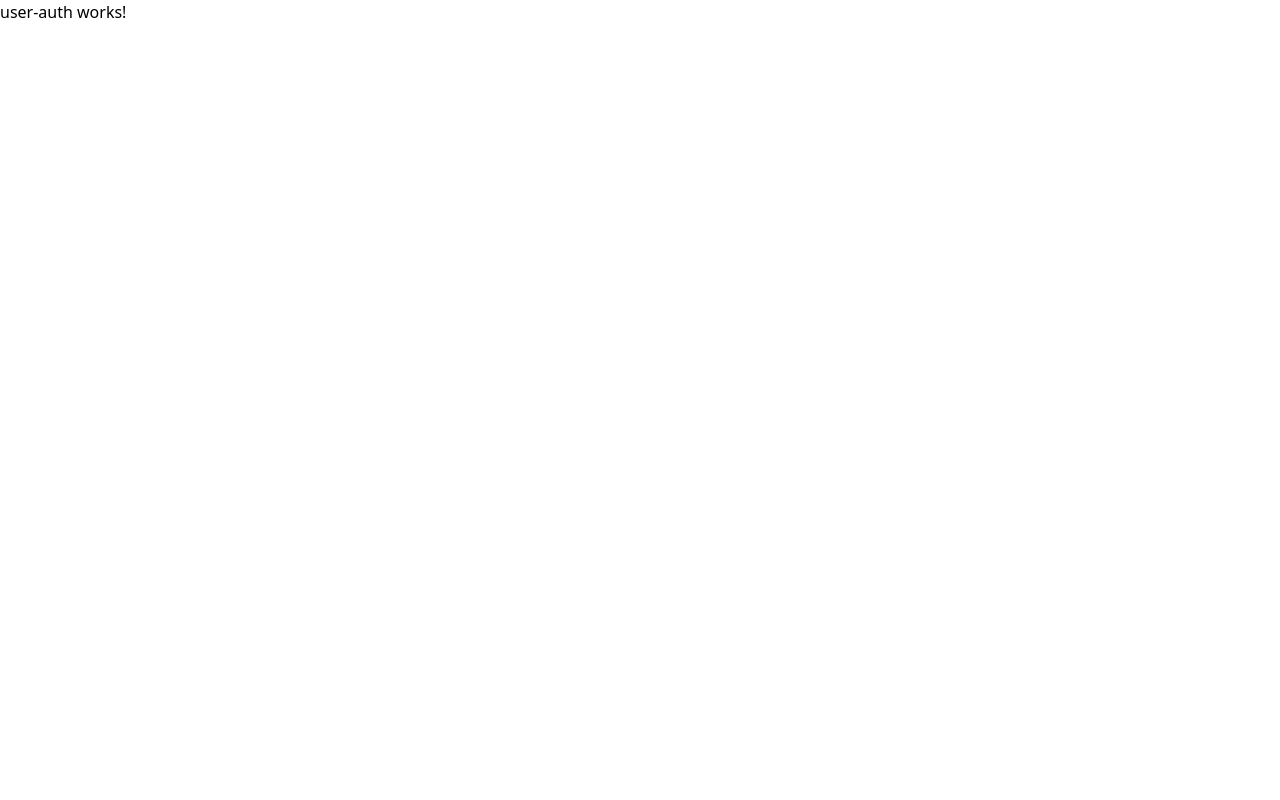
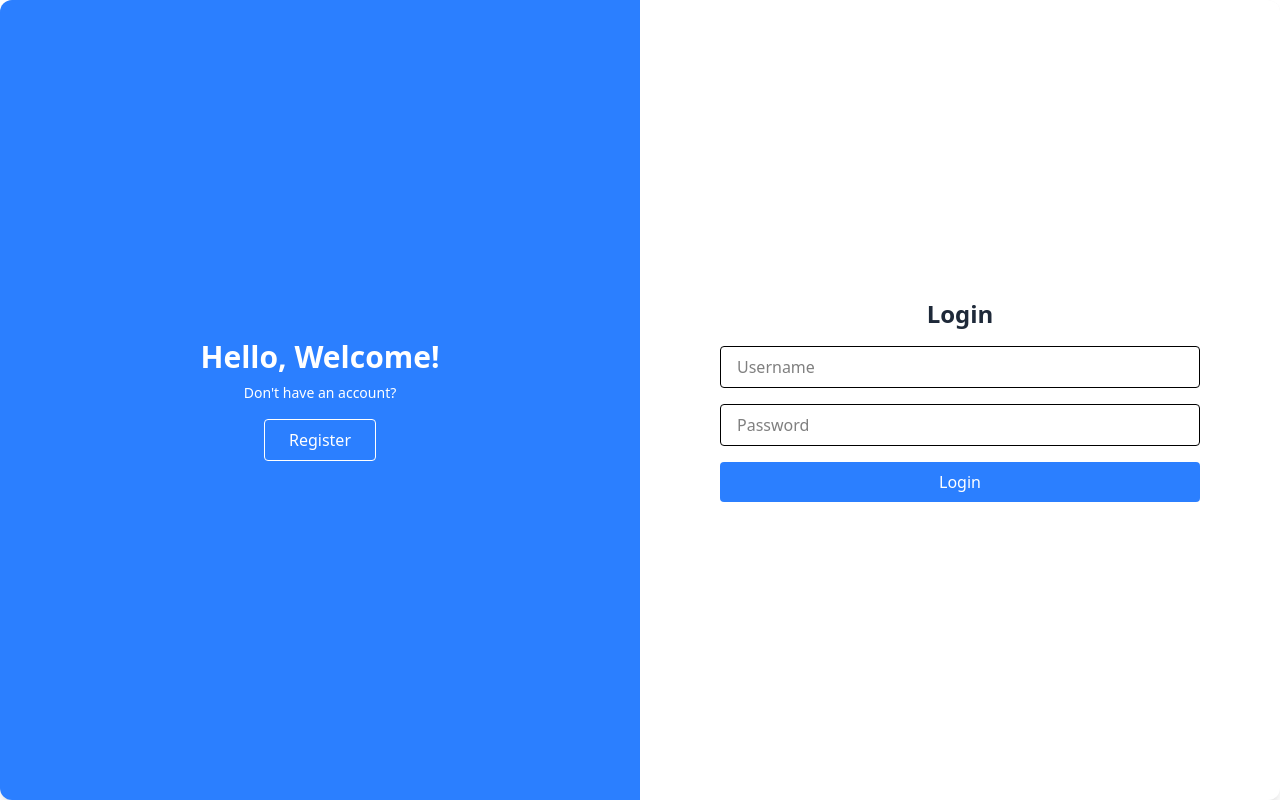
Before and after one commit to CristianoDinh/ware-x-ui, an Angular app: page / in a window 1280 px wide. Built offline with nearby package versions, Linux system fonts and the light colour scheme.

Commit message:
update ui

```diff
--- a/src/app/components/user-auth/user-auth.component.html
+++ b/src/app/components/user-auth/user-auth.component.html
@@ -1 +1,34 @@
-<p>user-auth works!</p>
+<div class="relative w-full mx-auto h-screen bg-gray-100 overflow-hidden rounded-xl shadow-lg">
+  <!-- Slide panel -->
+  <div class="absolute top-0 left-0 w-1/2 h-full bg-blue-500 text-white
+            flex flex-col items-center justify-center transition-transform duration-700 ease-in-out"
+       [ngClass]="{ 'translate-x-0': isLogin, 'translate-x-full': !isLogin }"
+  >
+    <h2 class="text-3xl font-bold mb-2">{{ isLogin ? 'Hello, Welcome!' : 'Welcome Back!' }}</h2>
+    <p class="mb-4 text-sm">{{ isLogin ? "Don\'t have an account?" : "Already have an account?" }}</p>
+    <button (click)="toggleForm()" class="px-6 py-2 border border-white rounded hover:bg-white hover:text-blue-500 transition">
+      {{ isLogin ? 'Register' : 'Login' }}
+    </button>
+  </div>
+
+  <!-- Form container -->
+  <div class="absolute top-0 right-0 w-1/2 h-full bg-white flex items-center justify-center transition-transform duration-700 ease-in-out"
+       [ngClass]="{ 'translate-x-0': isLogin, '-translate-x-full': !isLogin }"
+  >
+    <form class="w-3/4 space-y-4">
+      <h2 class="text-2xl font-bold text-gray-800 text-center">
+        {{ isLogin ? 'Login' : 'Registration' }}
+      </h2>
+
+      <input type="text" placeholder="Username" class="w-full px-4 py-2 border rounded" />
+      <ng-container *ngIf="!isLogin">
+        <input type="email" placeholder="Email" class="w-full px-4 py-2 border rounded" />
+      </ng-container>
+      <input type="password" placeholder="Password" class="w-full px-4 py-2 border rounded" />
+
+      <button class="w-full bg-blue-500 text-white py-2 rounded hover:bg-blue-600 transition">
+        {{ isLogin ? 'Login' : 'Register' }}
+      </button>
+    </form>
+  </div>
+</div>
--- a/src/app/components/user-auth/user-auth.component.ts
+++ b/src/app/components/user-auth/user-auth.component.ts
@@ -1,11 +1,19 @@
 import { Component } from '@angular/core';
+import {NgClass, NgIf} from '@angular/common';
 
 @Component({
   selector: 'app-user-auth',
-  imports: [],
+  imports: [
+    NgClass,
+    NgIf
+  ],
   templateUrl: './user-auth.component.html',
   styleUrl: './user-auth.component.css'
 })
 export class UserAuthComponent {
+  isLogin: boolean = true;
 
+  toggleForm() {
+    this.isLogin = !this.isLogin;
+  }
 }
```
